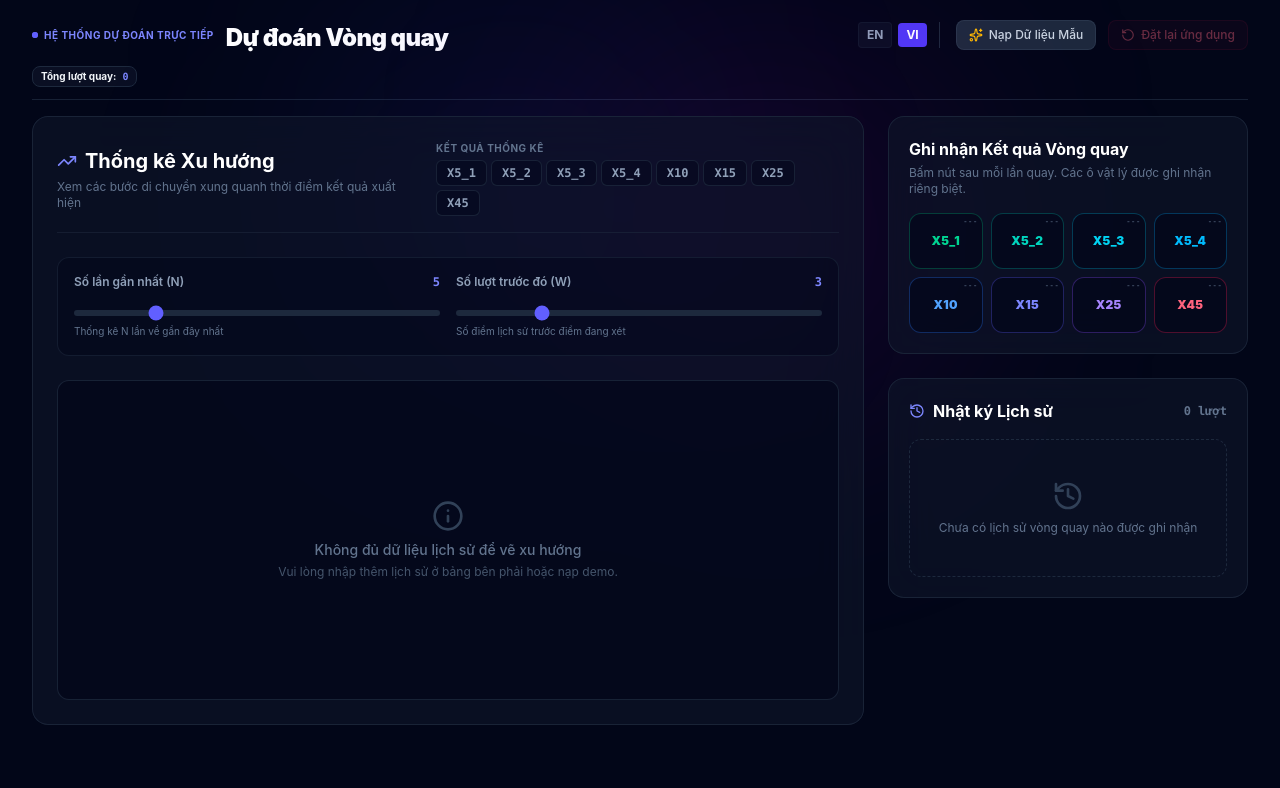
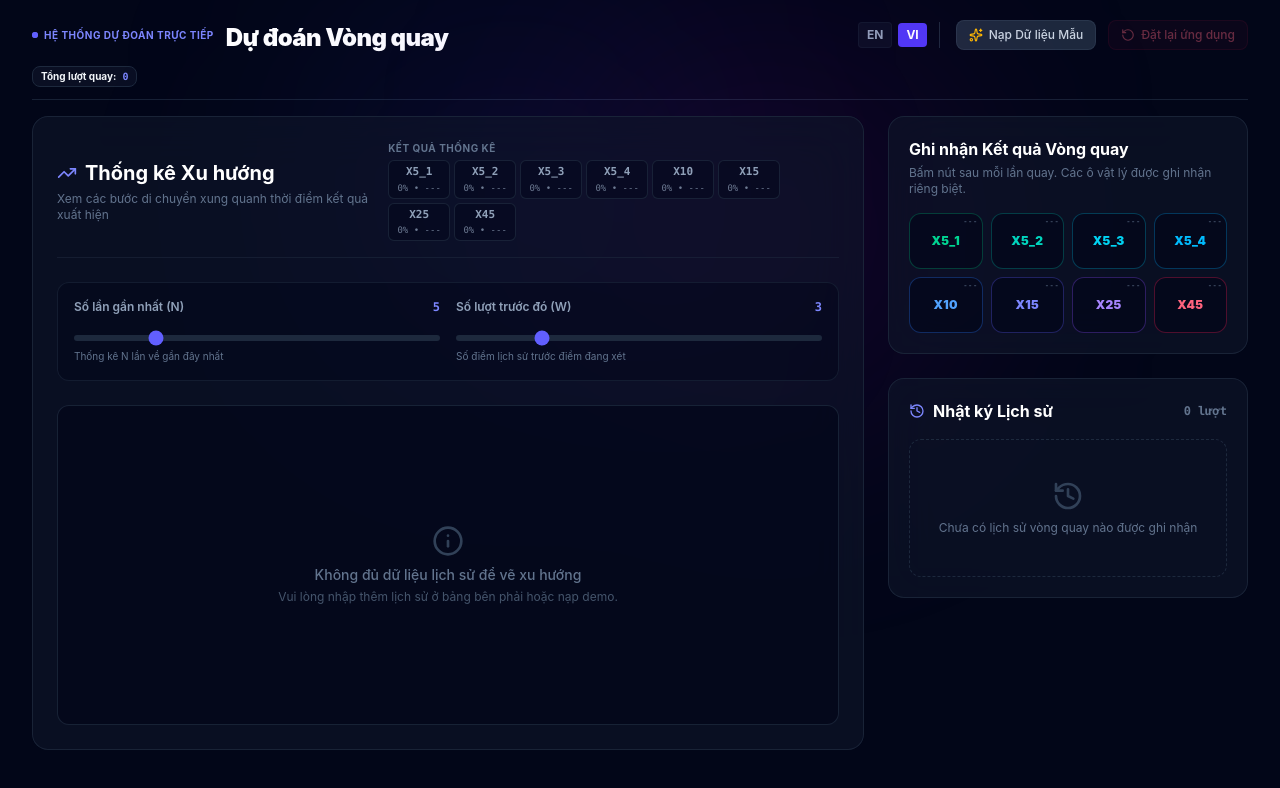
Before and after one commit to patdev495/hiya-app, a React (Vite) app: page / in a window 1280 px wide. Shown: the top 788 px of the page. Built offline with nearby package versions, Linux system fonts and the light colour scheme.

Commit message:
feat: add occurrence percentage and dry spins to target outcome buttons

```diff
--- a/src/App.tsx
+++ b/src/App.tsx
@@ -514,17 +514,24 @@ export default function App() {
                   {ALL_OUTCOMES.map((o) => {
                     const isSelected = selectedOutcome === o;
                     const color = OUTCOME_COLORS[o];
+                    const hitCount = historyOutcomes.filter((x) => x === o).length;
+                    const pct = historyOutcomes.length > 0 ? Math.round((hitCount / historyOutcomes.length) * 100) + '%' : '0%';
+                    const reverseIdx = [...historyOutcomes].reverse().indexOf(o);
+                    const drySpinsText = reverseIdx === -1 ? '---' : `-${reverseIdx}`;
                     return (
                       <button
                         key={o}
                         onClick={() => setSelectedOutcome(o)}
-                        className={`px-2.5 py-1 text-xs font-mono font-bold rounded-md border transition-all cursor-pointer ${
+                        className={`flex flex-col items-center justify-center min-w-[62px] py-1 px-1.5 text-xs font-mono font-bold rounded-md border transition-all cursor-pointer ${
                           isSelected
                             ? `${color.bg} ${color.text} ${color.border} ring-2 ring-indigo-500/30`
                             : 'bg-slate-950/40 border-slate-800/80 text-slate-400 hover:text-slate-200 hover:border-slate-700'
                         }`}
                       >
-                        {o.toUpperCase()}
+                        <span className="text-[11px] font-black">{o.toUpperCase()}</span>
+                        <span className="text-[9px] font-normal opacity-75 mt-0.5">
+                          {pct} • {drySpinsText}
+                        </span>
                       </button>
                     );
                   })}
```
